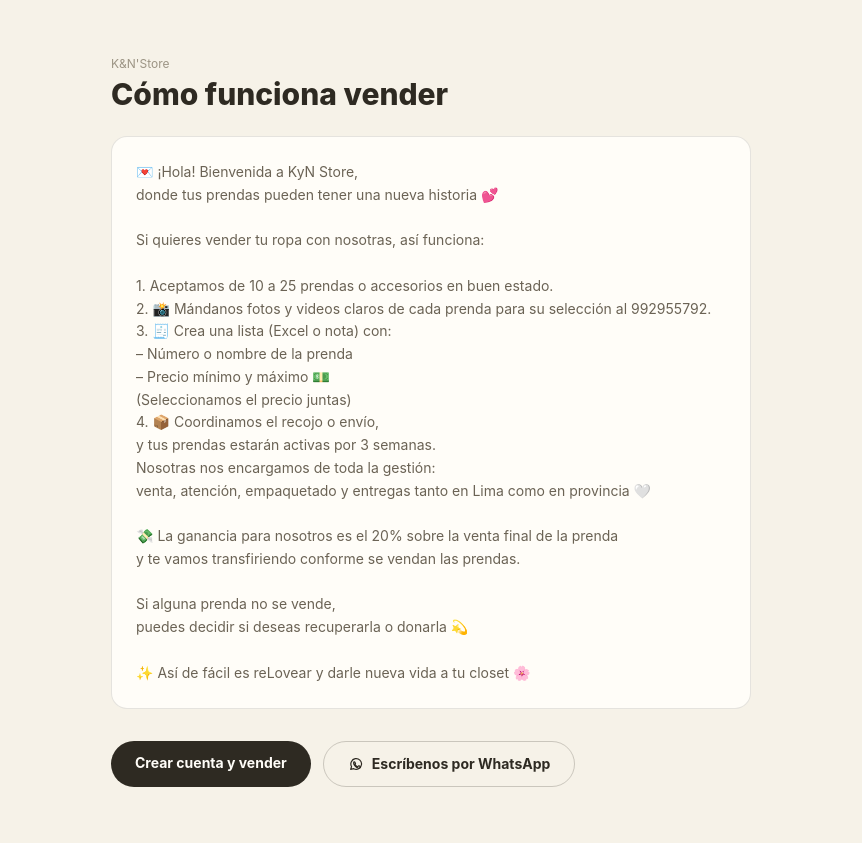
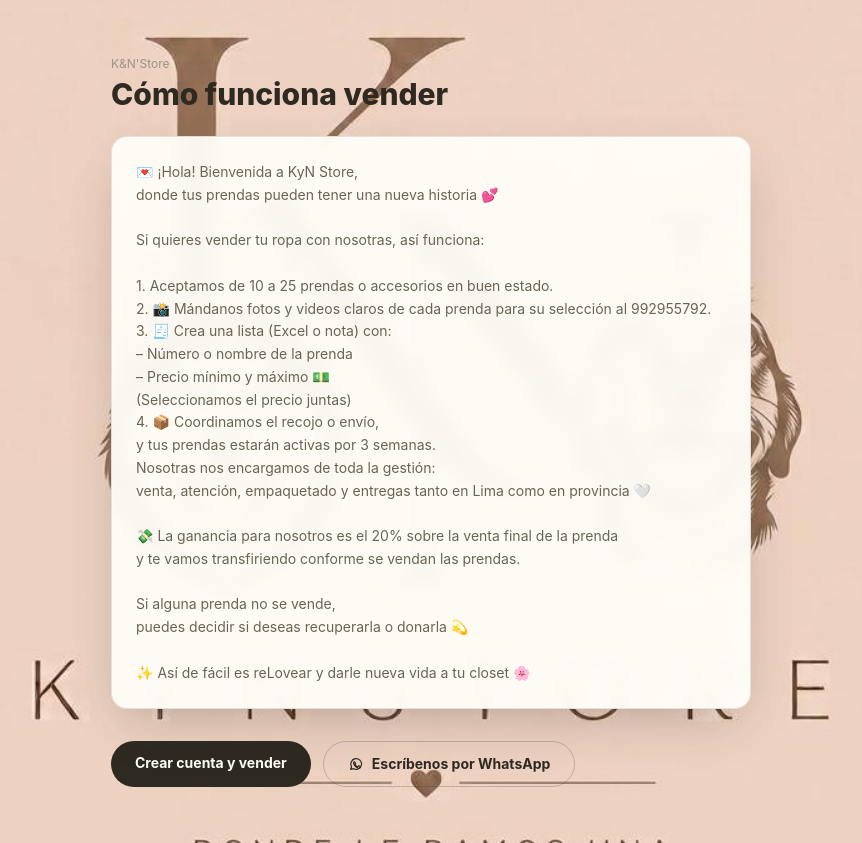
Before and after one commit to GersonLopez29/tienda2, a Next.js app: page /vender in a window 1280 px wide. Shown: the whole page, without its empty margins (209-1071 px from the left). Built offline with nearby package versions, Linux system fonts and the light colour scheme.

Commit message:
Add KyN Store logo as background on /vender page

```diff
--- a/src/app/vender/page.tsx
+++ b/src/app/vender/page.tsx
@@ -31,12 +31,15 @@ export default function VenderPage() {
   )}`;
 
   return (
-    <main className="min-h-screen bg-bg px-4 py-14 sm:px-6">
+    <main
+      className="min-h-screen bg-bg bg-cover bg-center bg-fixed px-4 py-14 sm:px-6"
+      style={{ backgroundImage: "url(/kynstore-logo.jpeg)" }}
+    >
       <div className="mx-auto max-w-[640px]">
         <p className="text-xs text-ink-faint">K&N&apos;Store</p>
         <h1 className="mt-1 text-2xl font-extrabold sm:text-3xl">Cómo funciona vender</h1>
 
-        <div className="mt-6 rounded-2xl border border-line bg-surface p-6 whitespace-pre-line text-sm leading-relaxed text-ink-soft">
+        <div className="mt-6 rounded-2xl border border-line bg-surface/95 p-6 whitespace-pre-line text-sm leading-relaxed text-ink-soft shadow-[0_20px_50px_-16px_rgba(46,42,34,0.3)] backdrop-blur-sm">
           {CONTENT}
         </div>
 
```
Also changed, not shown: public/kynstore-logo.jpeg (added).
